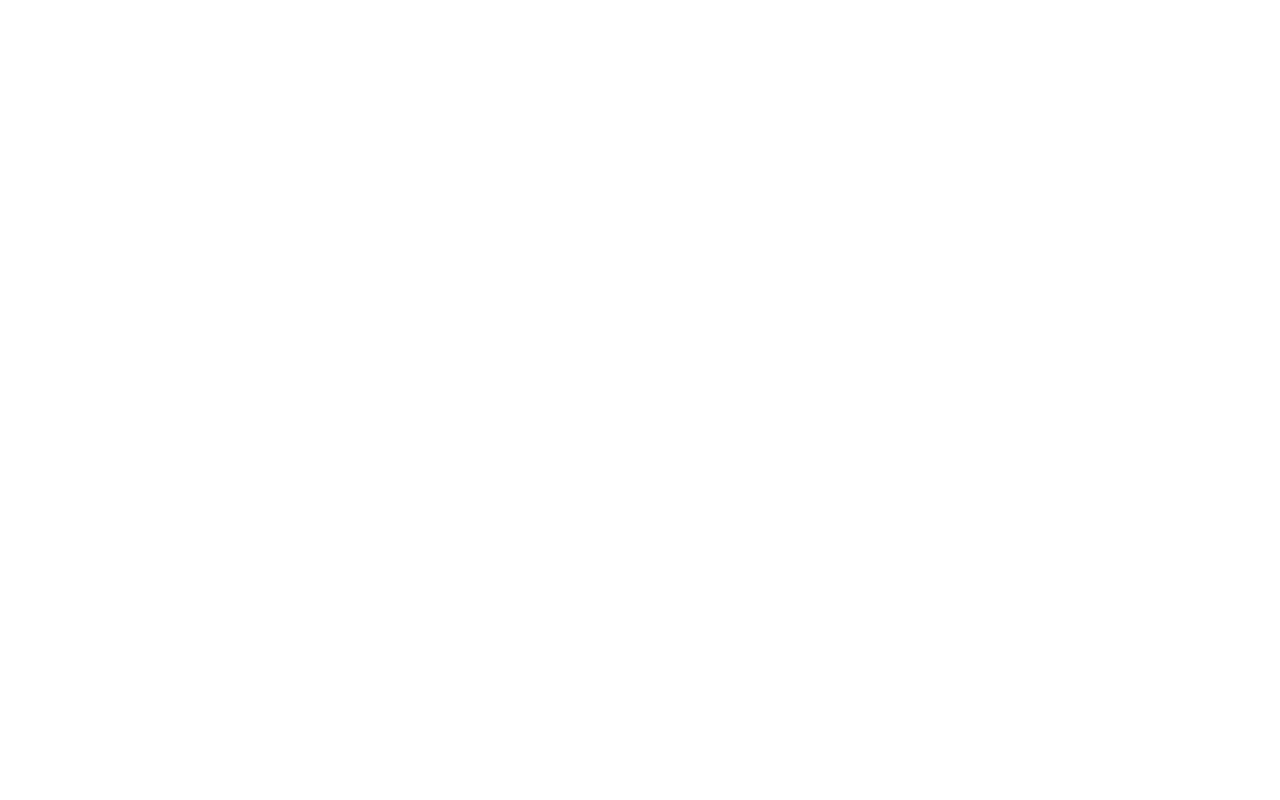
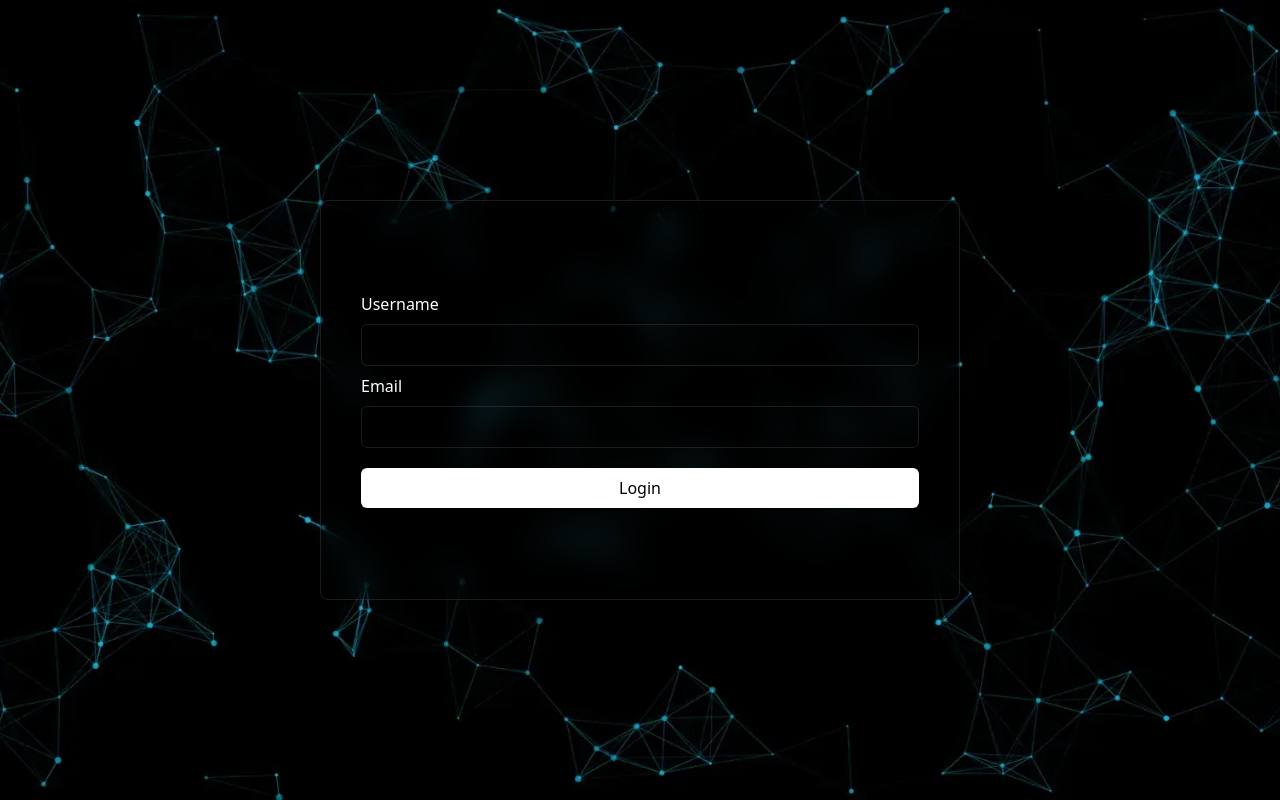
Before and after one commit to Soroush4208/project-qroups-nighat, a website built with Vite: page index.html in a window 1280 px wide. Built offline with nearby package versions, Linux system fonts and the light colour scheme.

Commit message:
faet : create login page

```diff
--- a/index.html
+++ b/index.html
@@ -8,7 +8,10 @@
     <title>my-project</title>
   </head>
   <body>
-    <div id="app"></div>
+    <div
+      id="app"
+      class="w-full h-screen flex justify-center items-center"
+    ></div>
     <script type="module" src="/src/main.js"></script>
   </body>
 </html>
--- a/src/components/login/Login.js
+++ b/src/components/login/Login.js
@@ -0,0 +1,75 @@
+import { El } from '../../utils/el';
+
+export function LoginPage() {
+  function handleLogin() {
+    let user = document.getElementById('username').value;
+    let email = document.getElementById('email').value;
+
+    let isSignedIn = JSON.parse(localStorage.getItem('user'));
+    console.log(isSignedIn);
+    // {user: 's.rostami', email: 'soroush.r80@gmail.com'}
+    if (isSignedIn.user === user && isSignedIn.email === email) {
+      alert('in user qhablan sign in karde');
+    } else {
+      if (user && email) {
+        localStorage.setItem('user', JSON.stringify({ user, email }));
+      } else {
+        alert('Please enter username and email');
+      }
+    }
+  }
+  return El({
+    element: 'div',
+    className: 'w-full h-screen flex justify-center items-center ',
+    children: [
+      El({
+        element: 'div',
+        className:
+          'w-full h-full md:w-1/2 md:h-1/2 bg-black/2 backdrop-blur-lg flex flex-col justify-center items-center gap-2 border border-white/10 rounded-lg p-10',
+        children: [
+          El({
+            element: 'div',
+            className: 'flex flex-col justify-center items-start gap-2 w-full',
+            children: [
+              El({
+                element: 'label',
+                innerText: 'Username',
+                className: 'text-white',
+              }),
+              El({
+                element: 'input',
+                id: 'username',
+                className:
+                  'p-2 w-full text-white outline-none rounded-md border border-white/10',
+              }),
+            ],
+          }),
+          El({
+            element: 'div',
+            className: 'flex flex-col justify-center items-start gap-2 w-full',
+            children: [
+              El({
+                element: 'label',
+                innerText: 'Email',
+                className: 'text-white',
+              }),
+              El({
+                element: 'input',
+                id: 'email',
+                className:
+                  'p-2 text-white outline-none w-full rounded-md border border-white/10',
+              }),
+            ],
+          }),
+          El({
+            element: 'button',
+            type: 'submit',
+            className: 'p-2 w-full mt-3 rounded-md bg-white text-black',
+            innerText: 'Login',
+            eventListener: [{ event: 'click', callback: handleLogin }],
+          }),
+        ],
+      }),
+    ],
+  });
+}
--- a/src/main.js
+++ b/src/main.js
@@ -1,3 +1,5 @@
+import { LoginPage } from './components/login/Login';
 import './style.css';
 
-document.querySelector('#app');
+// document.querySelector('#app').append(LoginPage());
+document.querySelector('#app').append(LoginPage());
--- a/src/style.css
+++ b/src/style.css
@@ -1 +1,8 @@
 @import 'tailwindcss';
+
+#app {
+  background-image: url('../public/assets/quiz-11.jpg');
+  background-size: cover;
+  background-position: center;
+  background-repeat: no-repeat;
+}
```
Also changed, not shown: public/assets/quiz-11.jpg (added).
